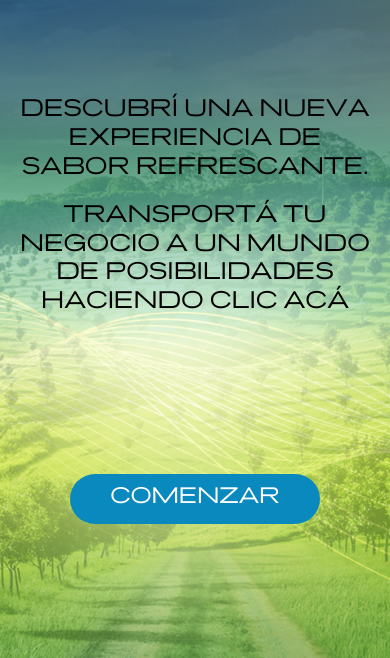
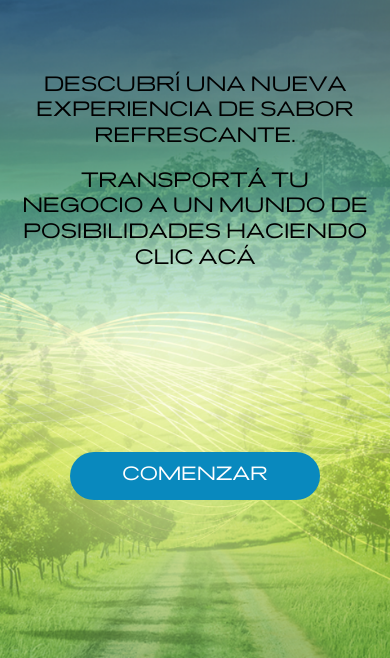
Before and after one commit to danieldamian09/Garden-CSU, a plain HTML site: page index.html in a window 390 px wide. Shown: the top 658 px of the page. Drawn offline with Linux system fonts and the light colour scheme.

Commit message:
ajuste font size

```diff
--- a/index.html
+++ b/index.html
@@ -28,7 +28,9 @@
       </div>
 
       <div class="button">
-        <button type="button">comenzar</button>
+        <a href="#">
+          <input type="button" value="comenzar"></>
+        </a>
       </div>
 
       <img src="./assets/img/triangle-mobile.png" alt="Vista Garden Fusion" class="logo-mobile">
--- a/style/index.css
+++ b/style/index.css
@@ -20,7 +20,7 @@
 }
 
 .content {
-  margin: 12% auto 0;
+  margin: 10% auto 0;
   display: flex;
   flex-direction: column;
   align-items: center;
@@ -41,7 +41,7 @@
   margin-top: 1.2rem;
 }
 
-.button button {
+.button input {
   font-family: 'Nueland-Medium', sans-serif;
   background: #0989BE;
   border-radius: 25px;
@@ -84,7 +84,7 @@
 @media (max-width: 576px) {
 
   .content {
-    margin: 20% auto 0;
+    margin: 14% auto 0;
   }
 
 
@@ -100,15 +100,15 @@
   }
 
   .text p {
-    font-size: 1.5rem;
-    line-height: 1.8rem;
+    font-size: 1.3rem;
+    line-height: 1.6rem;
     margin-top: 1.2rem;
   }
 
 
-  .button button {
-    font-size: 1.4rem;
-    line-height: 1.6rem;
+  .button input {
+    font-size: 1.2rem;
+    line-height: 1.5rem;
     padding: 12px;
   }
 
@@ -125,14 +125,15 @@
 
 @media (max-width: 320px) {
   .text p {
-    font-size: 1.2rem;
-    line-height: 1.4rem;
+    font-size: 1.1rem;
+    line-height: 1.3rem;
   }
 
 
-  .button button {
-    font-size: 1.1rem;
-    line-height: 1.3rem;
+  .button input {
+    font-size: 0.9rem;
+    line-height: 1rem;
+    width: 220px;
   }
 
   .logo-desktop{
```
